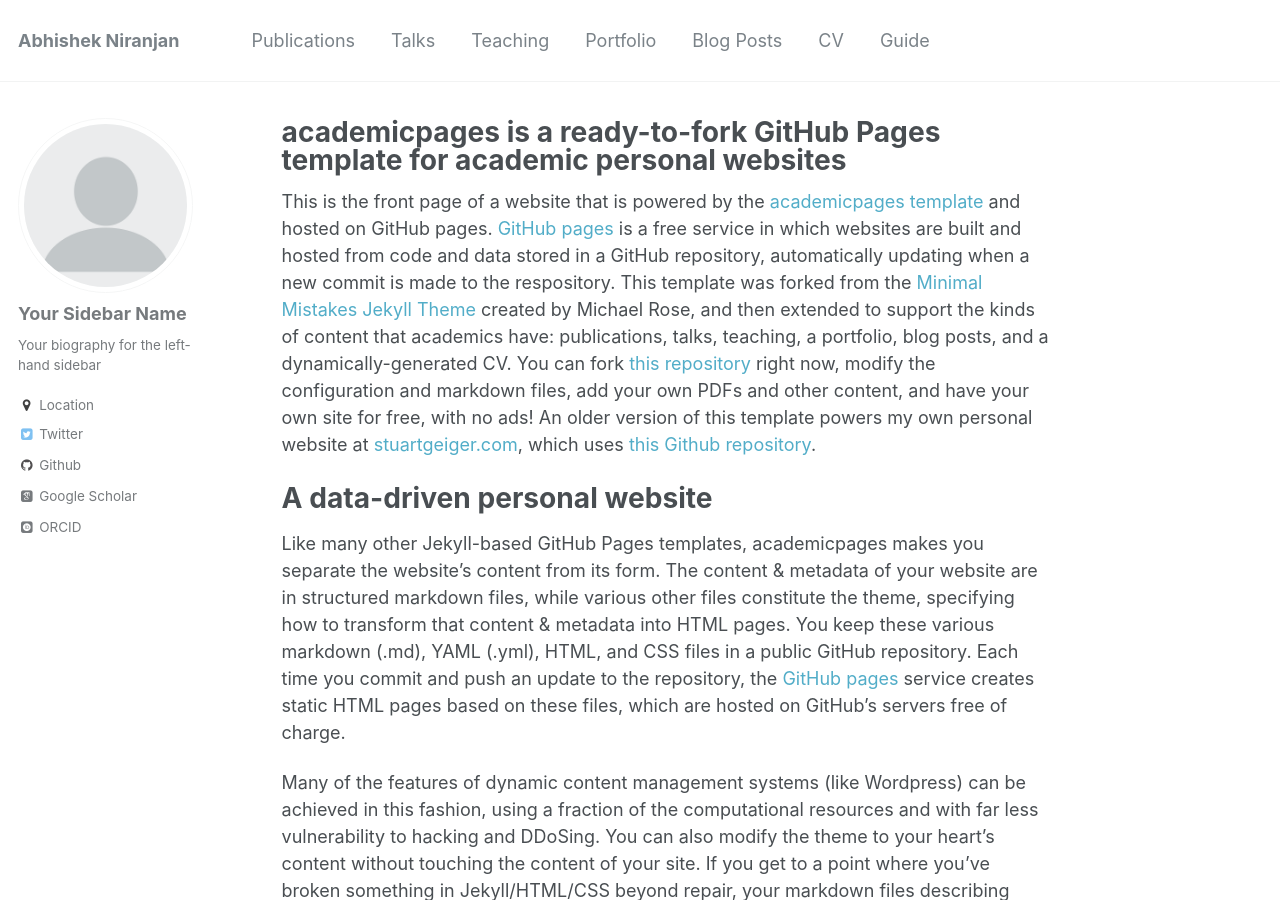
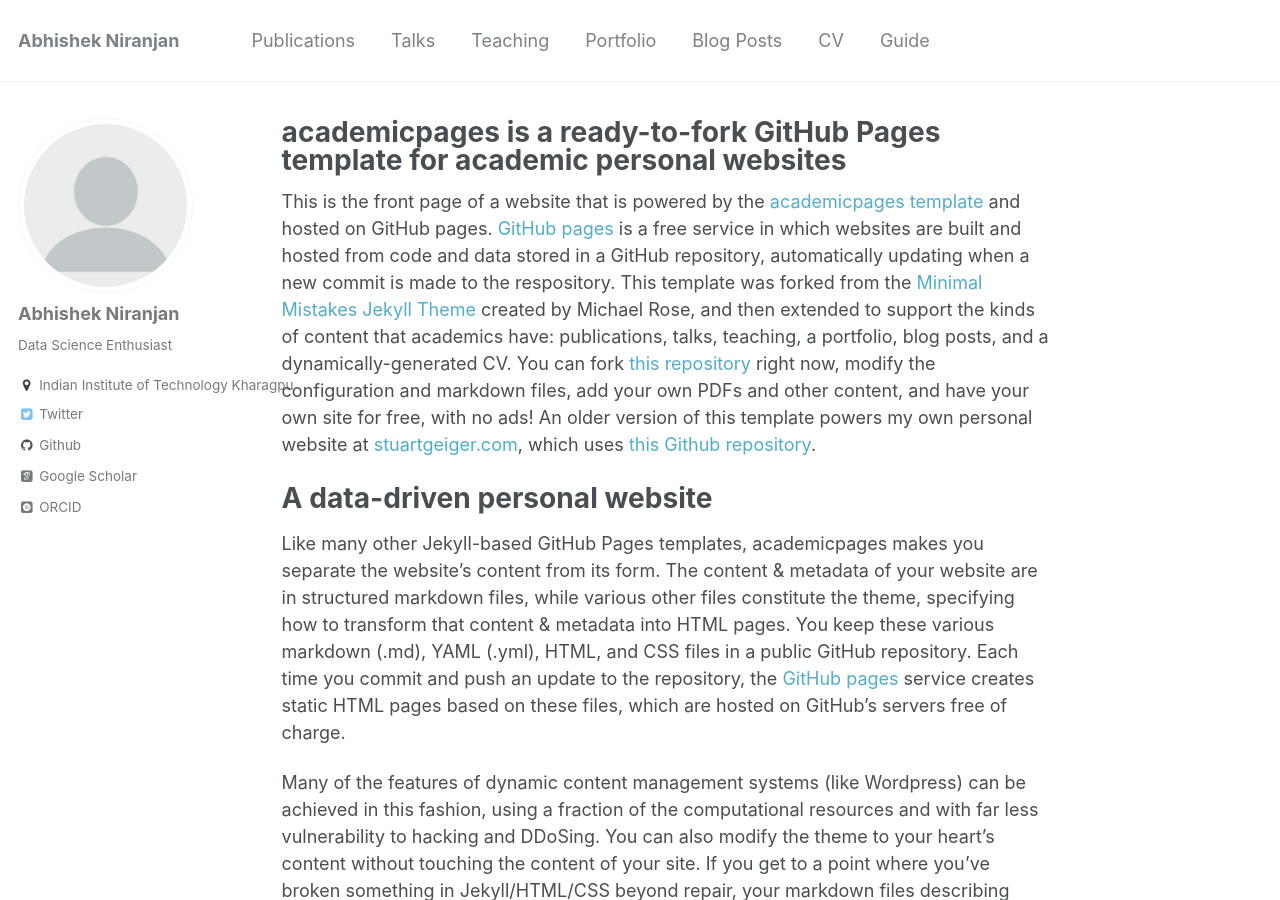
Before and after one commit to abhishek-niranjan/abhishek-niranjan.github.io, a Jekyll site: the page built from _pages/about.md, in a window 1280 px wide and 900 px high. Built offline with Jekyll 4.4.1, drawn with Linux system fonts in a browser that asks for light colours; some web fonts are replaced.

Commit message:
Added Sidebar Name

```diff
--- a/_config.yml
+++ b/_config.yml
@@ -78,10 +78,10 @@ analytics:
 
 # Site Author
 author:
-  name             : "Your Sidebar Name"
+  name             : "Abhishek Niranjan"
   avatar           : "profile.png"
-  bio              : "Your biography for the left-hand sidebar"
-  location         : "Location"
+  bio              : "Data Science Enthusiast"
+  location         : "Indian Institute of Technology Kharagpu"
   employer         :
   googlescholar    : "http://yourfullgooglescholarurl.com"
   email            :
```
